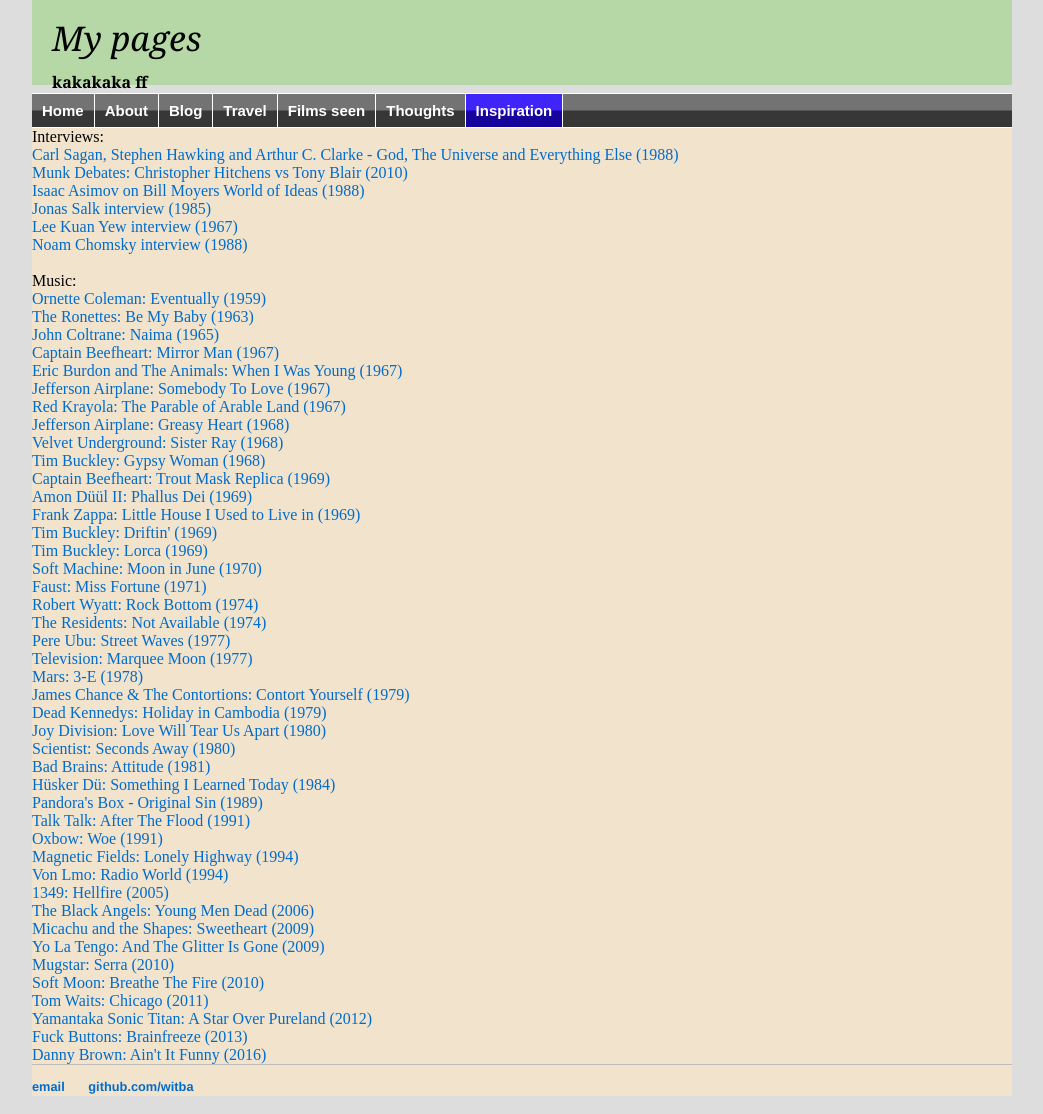
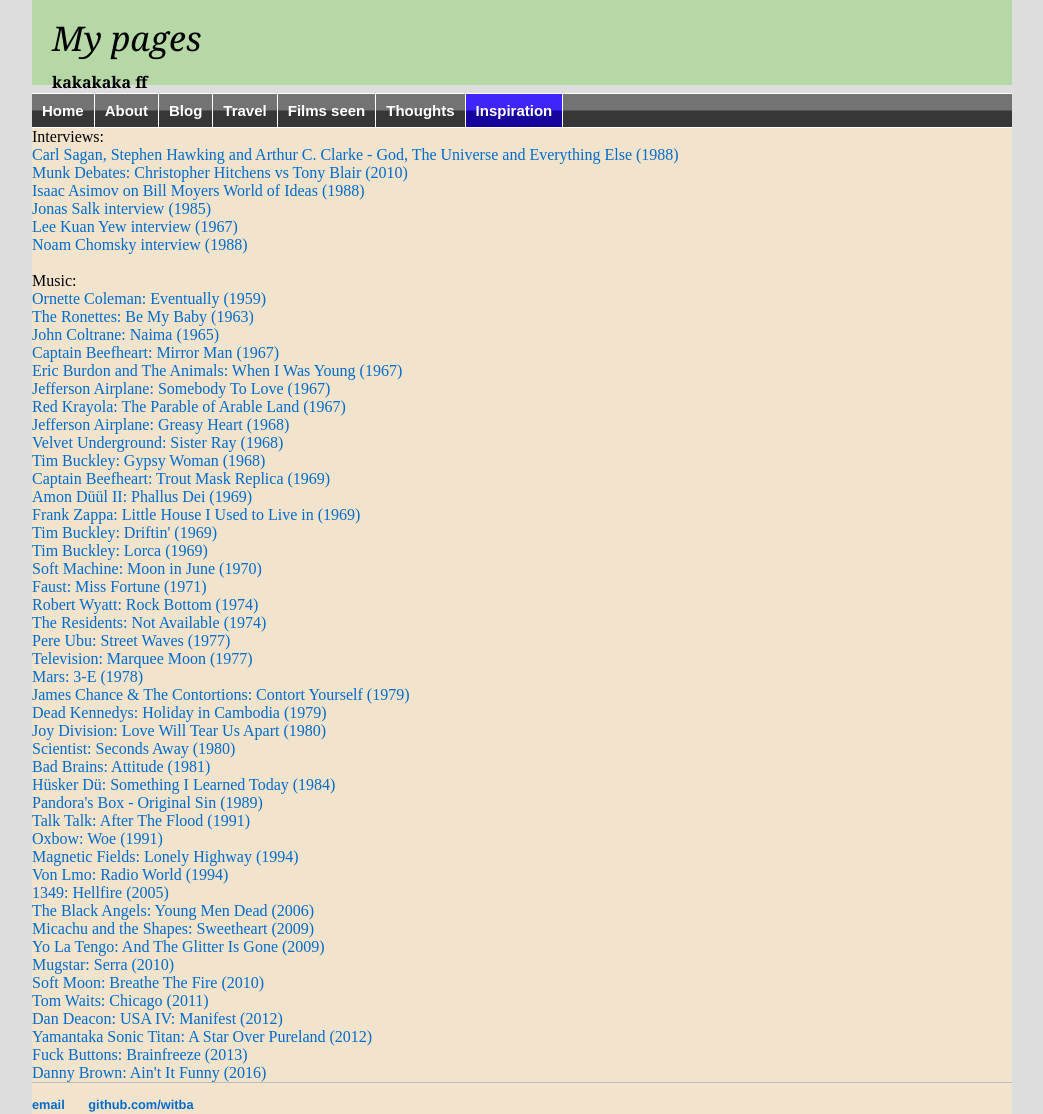
Before and after one commit to witba/witba.github.io, a Jekyll site: the page built from inspiration/index.html, in a window 1280 px wide. Shown: the whole page, without its empty margins (118-1161 px from the left). Built offline with Jekyll 4.4.1, drawn with Linux system fonts in a browser that asks for light colours.

Commit message:
Update index.html

```diff
--- a/inspiration/index.html
+++ b/inspiration/index.html
@@ -53,6 +53,7 @@
 <a href="https://www.youtube.com/watch?v=dhUIpA1iJK0" target=_blank>Mugstar: Serra (2010)</a><br>
 <a href="https://www.youtube.com/watch?v=-5By-64c_ao" target=_blank>Soft Moon: Breathe The Fire (2010)</a><br>
 <a href="https://www.youtube.com/watch?v=QAjtkyGVDxc" target=_blank>Tom Waits: Chicago (2011)</a><br>
+<a href="https://www.youtube.com/watch?v=bvNk4Tdcr2U" target=_blank>Dan Deacon: USA IV: Manifest (2012)</a><br>
 <a href="https://www.youtube.com/watch?v=tK47j2P3Dq0" target=_blank>Yamantaka Sonic Titan: A Star Over Pureland (2012)</a><br>
 <a href="https://www.youtube.com/watch?v=lXXVPlrY974" target=_blank>Fuck Buttons: Brainfreeze (2013)</a><br>
 <a href="https://www.youtube.com/watch?v=EnfPzODj1kI" target=_blank>Danny Brown: Ain't It Funny (2016)</a><br>
```
